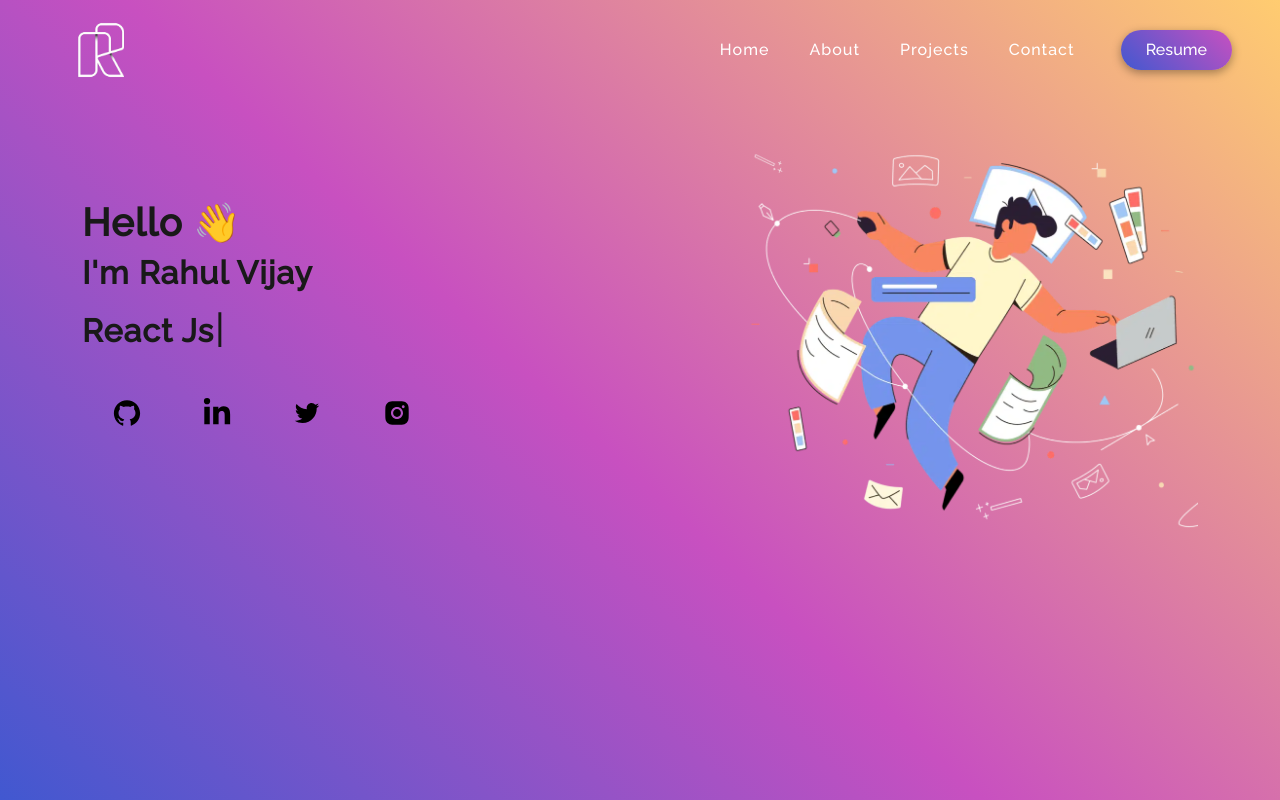
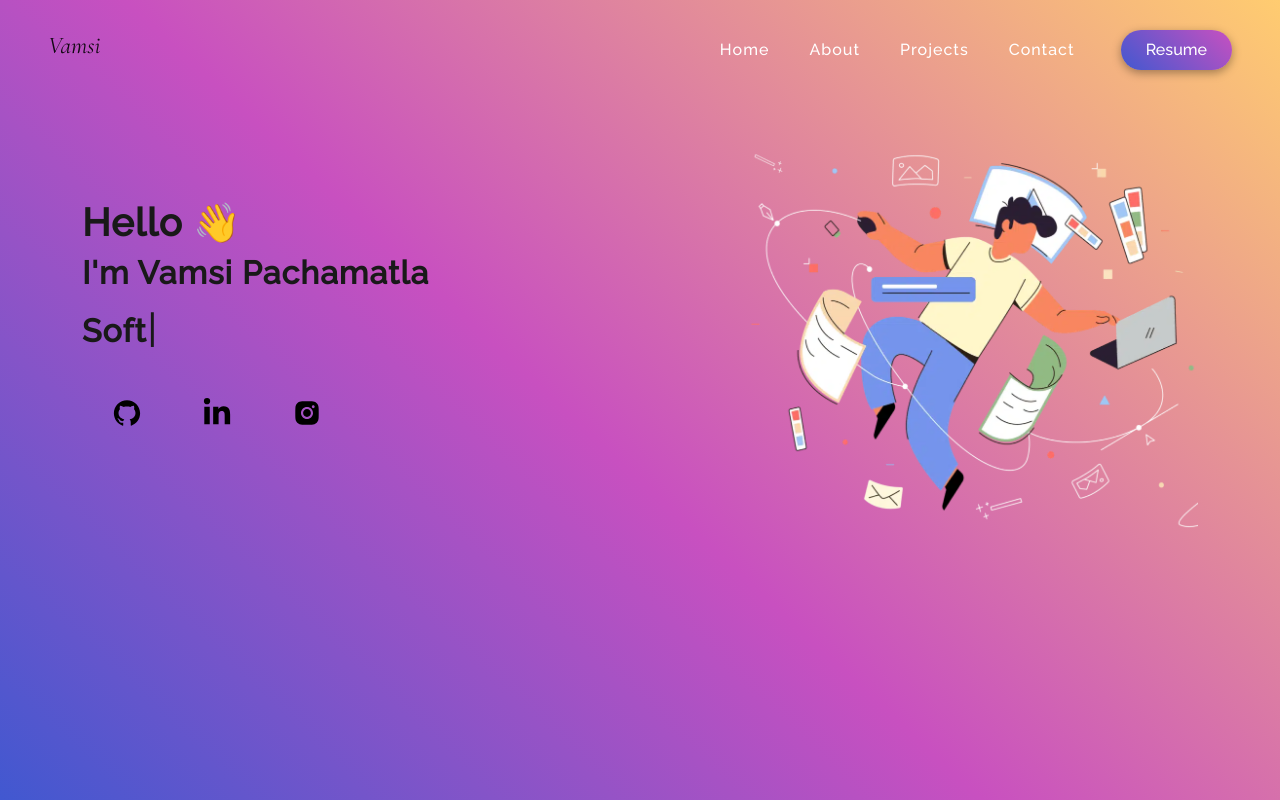
Before and after one commit to vamsi3379/Portfolio, a React (Create React App) app: page / in a window 1280 px wide. Built offline with nearby package versions, Linux system fonts and the light colour scheme; a web font is replaced by a local one.

Commit message:
Made some minor changes

```diff
--- a/public/index.html
+++ b/public/index.html
@@ -9,7 +9,7 @@
       content="Web site created using create-react-app"
     />
 
-    <title>Rahul Portfolio</title>
+    <title>Vamsi Portfolio</title>
   </head>
   <body>
     <noscript>You need to enable JavaScript to run this app.</noscript>
--- a/src/components/Aboutpage/Aboutpage.js
+++ b/src/components/Aboutpage/Aboutpage.js
@@ -10,7 +10,7 @@ function Aboutpage() {
                 <Row className='textbackground'>
                     <Col md={7} >
                         <h3 className='aboutmetext'>About <span>Me</span></h3>
-                        <p className='aboutdetails'>I'm a self-taught Front End developer from India. I build websites with a focus on providing the experience for everyone using them and responsiveness. Curious to learn more about developing scalable distribution systems, love problem solving, and care about writing and maintainable code. A responsive design makes your website accessible to all users, regardless of their devices.
+                        <p className='aboutdetails'>As a graduate student assistant at the Malt Group at the University of Florida, I have contributed to the development of a real-time traffic monitoring system and designed and developed a fully functional web application using various technologies. Prior to this, I worked as an Associate Nodejs Developer at Celebal Technologies, where I pioneered a Microsoft Teams Bot application using Node.js, Microsoft Bot Framework Composer, and Azure cloud. During my internship as a Full Stack Web Developer at Fintroops Fintech Solutions PVT LTD, I developed full-stack web applications for a car trading platform, enhancing user experience and engagement. In addition to my professional experience, I have also worked on several projects that have leveraged my skills in deep learning, natural language processing, and data science.
                         </p>
                         <ul className='skilllist'>
                             <Row>
--- a/src/components/Header/Header.js
+++ b/src/components/Header/Header.js
@@ -28,7 +28,9 @@ function Header() {
 
 
       <Navbar.Brand className='logotext' as={Link} to='/'>
-        <div className='logo'></div>
+        <div>
+          <h4 className='nameFont'>Vamsi</h4>
+        </div>
       </Navbar.Brand>
 
       <Navbar.Toggle className='navbar-toggler' aria-controls="responsive-navbar-nav"
@@ -80,7 +82,7 @@ function Header() {
 
           <Button
             onClick={() => {
-              window.open("https://drive.google.com/file/d/1zbrcyEPX5vpSL0JVXJb7x8CUZu089nYK/view?usp=sharing");
+              window.open("https://drive.google.com/file/d/1cWQ2i2s7s4LAi7Fz7RTsPpNGAEwIkUi_/view?usp=sharing");
             }}
             className='resumebtn'><span>Resume</span>
           </Button>
--- a/src/components/Homepage/Homepage.js
+++ b/src/components/Homepage/Homepage.js
@@ -4,7 +4,7 @@ import { Container, Row, Col } from 'react-bootstrap'
 import Text from '../Homepage/Text'
 import {
   AiFillGithub,
-  AiOutlineTwitter,
+  // AiOutlineTwitter,
   AiFillInstagram,
 } from "react-icons/ai";
 import { FaLinkedinIn } from "react-icons/fa";
@@ -16,23 +16,23 @@ function Home() {
         <Row>
           <Col md={7}>
             <h2 className='headtext'>Hello <span className='wave'>👋 </span></h2>
-            <h2 className='nametext'>I'm Rahul Vijay</h2>
+            <h2 className='nametext'>I'm Vamsi Pachamatla</h2>
             <span></span>
             <Text />
             <button onClick={() => {
-              window.open("https://github.com/rahulvijay81");
+              window.open("https://github.com/vamsi3379");
             }}
               className='socailmediabtn'><AiFillGithub className='icon' /></button>
             <button onClick={() => {
-              window.open("https://www.linkedin.com/in/rahulvijay81/");
+              window.open("https://www.linkedin.com/in/vamsi-pachamatla-0b268b196/");
             }}
               className='socailmediabtn'><FaLinkedinIn className='icon' /></button>
-            <button onClick={() => {
+            {/* <button onClick={() => {
               window.open("https://twitter.com/rahulvijay8156");
             }}
-              className='socailmediabtn'><AiOutlineTwitter className='icon' /></button>
+              className='socailmediabtn'><AiOutlineTwitter className='icon' /></button> */}
             <button onClick={() => {
-              window.open("https://instagram.com/rahulvijay81");
+              window.open("https://instagram.com/vamsi_pachamatla?igshid=YmMyMTA2M2Y=");
             }}
               className='socailmediabtn'><AiFillInstagram className='icon' /></button>
           </Col>
--- a/src/components/Homepage/Text.js
+++ b/src/components/Homepage/Text.js
@@ -7,8 +7,9 @@ function Text() {
     <Typewriter
       options={{
         strings: [
-          "React Js Developer",
-          "Front End Developer",
+          "Software Engineer",
+          "Full Stack Developer",
+          "Node.js Developer",
         ],
         autoStart: true,
         loop: true,
--- a/src/pages/style.css
+++ b/src/pages/style.css
@@ -1,5 +1,6 @@
 @import url("https://fonts.googleapis.com/css2?family=Exo+2&display=swap");
 @import url("https://fonts.googleapis.com/css2?family=Labrada&display=swap");
+@import url('https://fonts.googleapis.com/css2?family=Cormorant+Garamond:ital@1&display=swap');
 
 /* Header style */
 
@@ -478,3 +479,6 @@
     display: none;
   }
 }
+.nameFont {
+  font-family: 'Cormorant Garamond', serif;
+}
```
